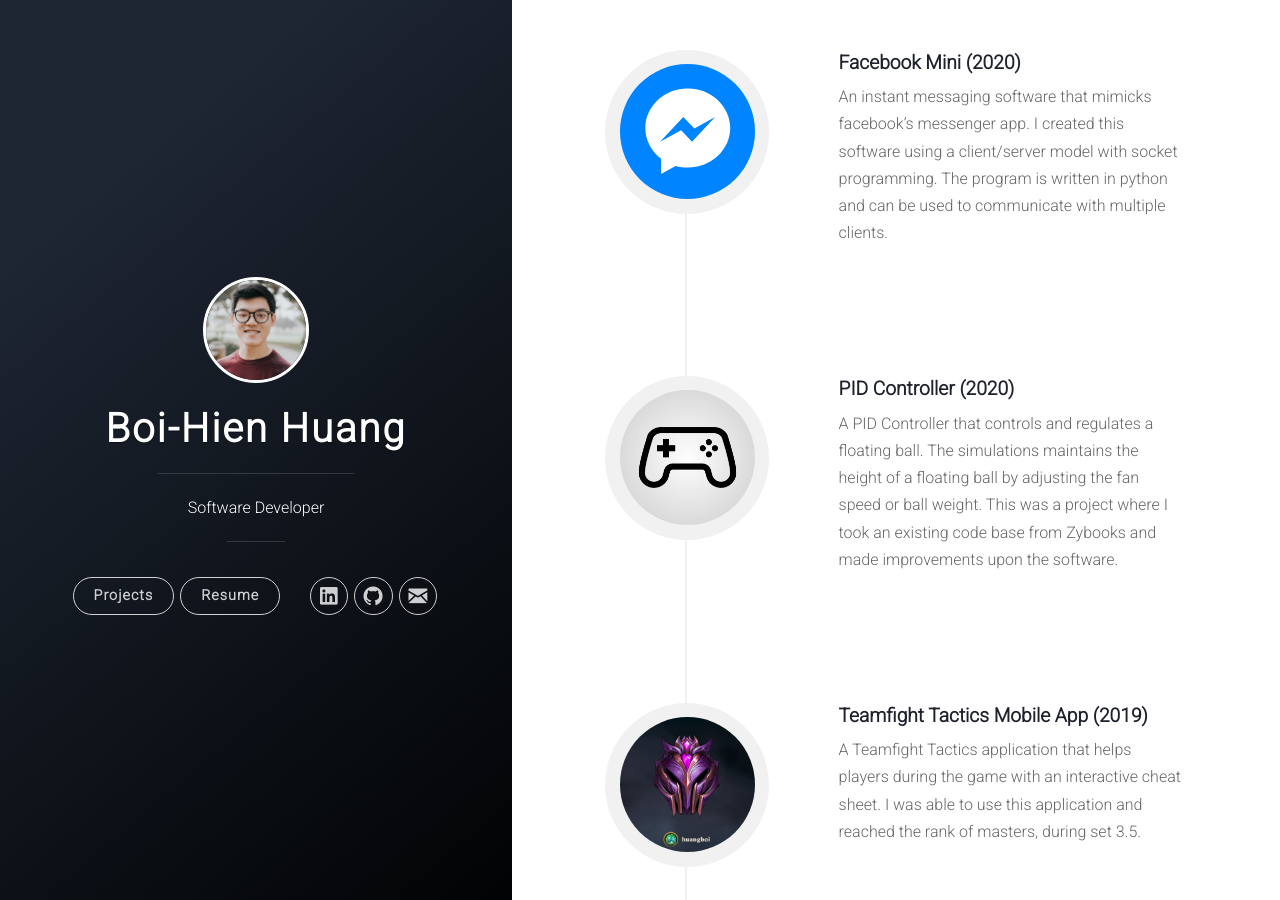
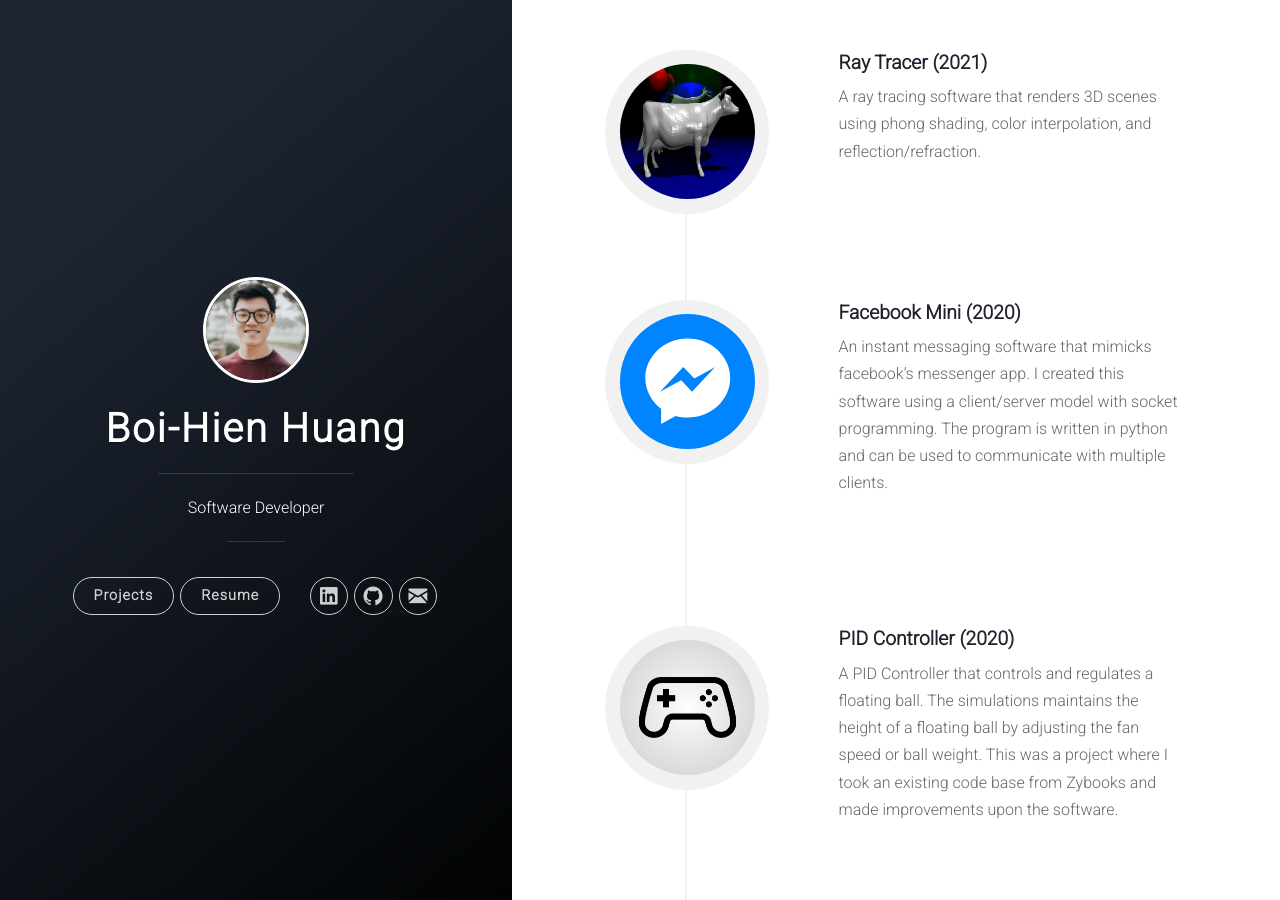
Before and after one commit to boihien/boihien.github.io, a Jekyll site: the page built from index.html, in a window 1280 px wide and 900 px high. Built offline with Jekyll 4.4.1, drawn with Linux system fonts in a browser that asks for light colours; the list of posts is cut into pages by our own code.

Commit message:
added ray tracer

```diff
--- a/_data/projects.yml
+++ b/_data/projects.yml
@@ -1,4 +1,10 @@
 # projects section data
+- name: Ray Tracer (2021)
+  gh_user: boihien
+  repo: Ray_Tracer
+  img: "images/29.png"
+  desc: A ray tracing software that renders 3D scenes using phong shading, color interpolation, and reflection/refraction.
+
 - name: Facebook Mini (2020)
   gh_user: boihien
   repo: facebook-mini
--- a/_includes/header.html
+++ b/_includes/header.html
@@ -21,7 +21,7 @@
           <nav class="cover-navigation cover-navigation--primary">
             <ul class="navigation">
               <li class="navigation__item"><a href="{{ site.baseurl }}/#projects" title="link to {{ site.title }} projects" class="blog-button">Projects</a></li>
-              <li class="navigation__item"><a href="{{ site.baseurl }}/BoiHien_Huang_Resume.pdf" title="link to Resume" class="blog-button">Resume</a></li>
+              <li class="navigation__item"><a href="{{ site.baseurl }}/BoiHienHuang_Resume.pdf" title="link to Resume" class="blog-button">Resume</a></li>
             </ul>
           </nav>
 
```
Also changed, not shown: images/29.png (added), 2 other files.
